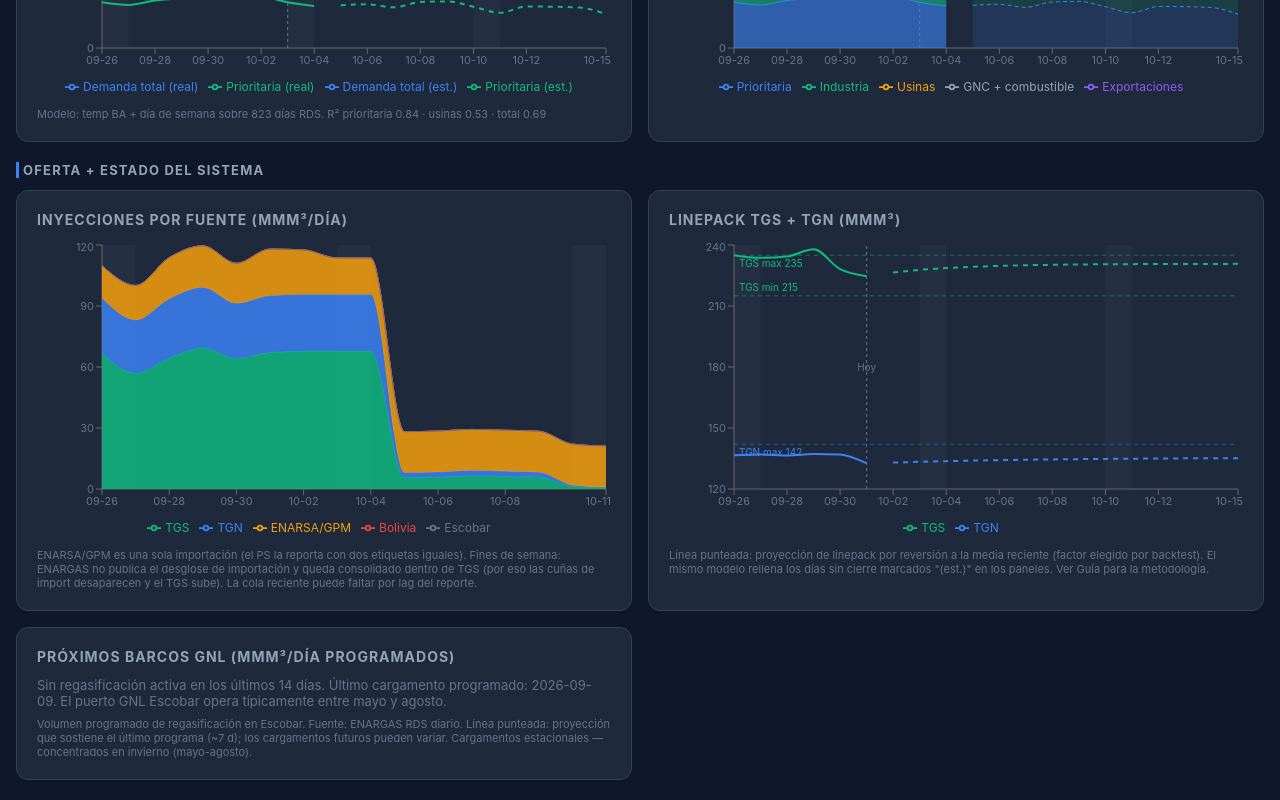
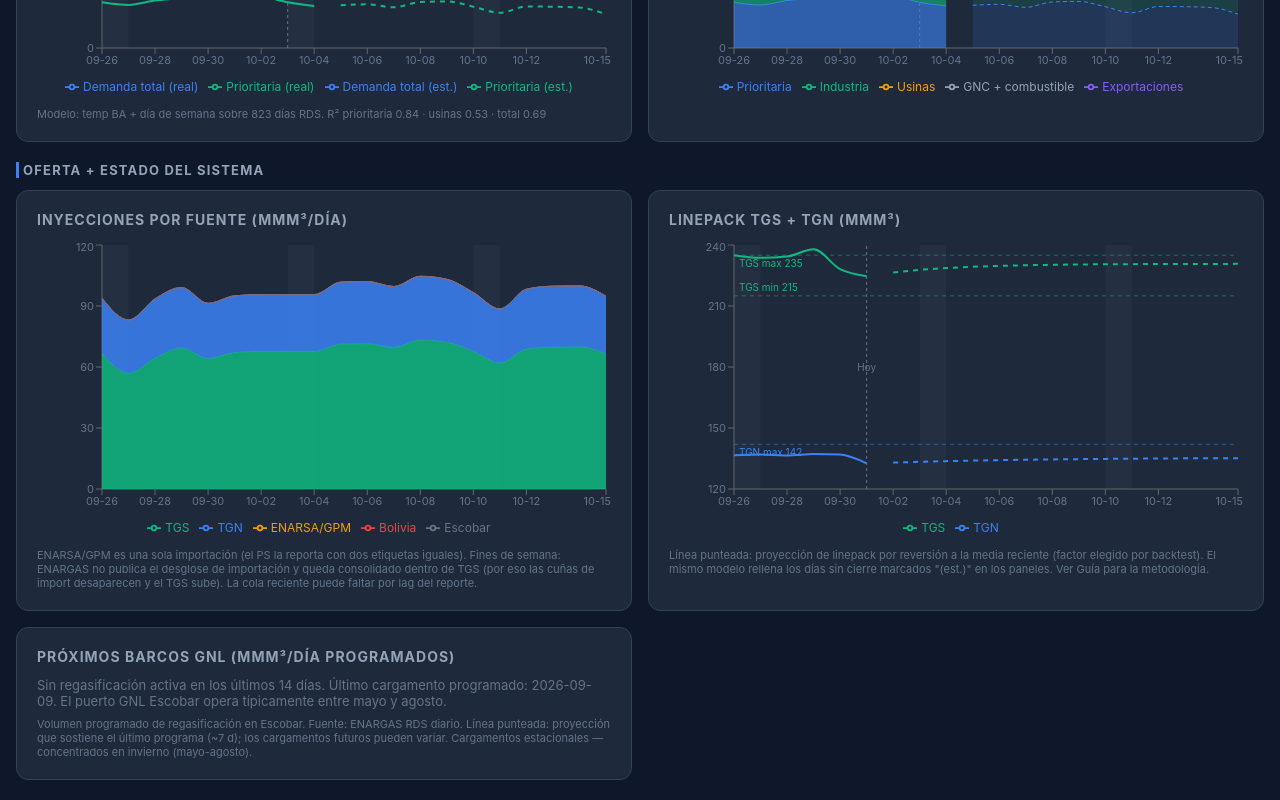
Before and after one commit to RodrigoManassero/estado-sistema-gas-rodrigo, a React (Vite) app: page / in a window 1280 px wide. Shown: the part 3124-3924 px from the top of the page. Built offline with nearby package versions, Linux system fonts and the light colour scheme.

Commit message:
Use injections data in InjectionsChart component
Updated InjectionsChart to use injections data from injectionsDailyState.

```diff
--- a/src/components/OperacionPage.tsx
+++ b/src/components/OperacionPage.tsx
@@ -1,6 +1,7 @@
 import { useMemo, useState } from 'react'
 import {
   useDaily,
+  useInjectionsDaily,
   useComments,
   useWeather,
   useDemandForecast,
@@ -66,6 +67,7 @@ function OperacionLoading() {
 
 export default function OperacionPage() {
   const dailyState = useDaily()
+  const injectionsDailyState = useInjectionsDaily()
   const commentsState = useComments()
   const weatherState = useWeather()
   const forecastState = useDemandForecast()
@@ -93,6 +95,10 @@ export default function OperacionPage() {
   // — no client-side merge.
   const data = useMemo(() => dailyState.data ?? [], [dailyState.data])
   const valid = useMemo(() => data.filter((d) => d.demanda_total != null), [data])
+
+  // Extraemos la serie de datos específica para InjectionsChart de injections_daily.json
+  const injectionsData = useMemo(() => injectionsDailyState.data ?? [], [injectionsDailyState.data])
+
   const allDates = useMemo(
     () => collectDates(data, demandFc?.forecast ?? [], weatherForecast),
     [data, demandFc, weatherForecast],
@@ -306,7 +312,7 @@ export default function OperacionPage() {
       <ChartGroup title="Oferta + estado del sistema">
         <div style={card}>
           <h3 style={sectionTitle}>Inyecciones por fuente (MMm³/día)</h3>
-          <InjectionsChart data={valid} allDates={visibleDates} />
+          <InjectionsChart data={injectionsData} allDates={visibleDates} />
           <p style={{ color: colors.textDim, fontSize: 11, marginTop: 8 }}>
             ENARSA/GPM es una sola importación (el PS la reporta con dos etiquetas iguales).
             Fines de semana: ENARGAS no publica el desglose de importación y queda consolidado
```
